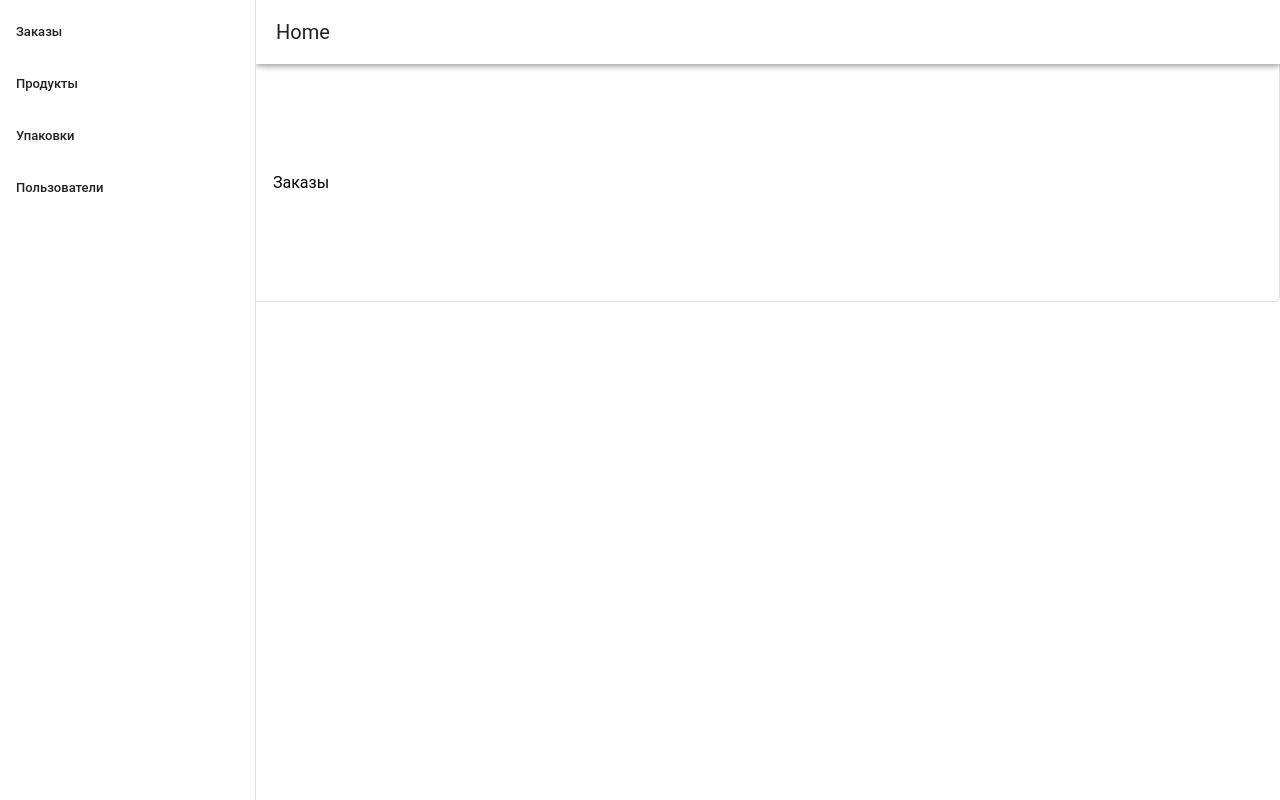
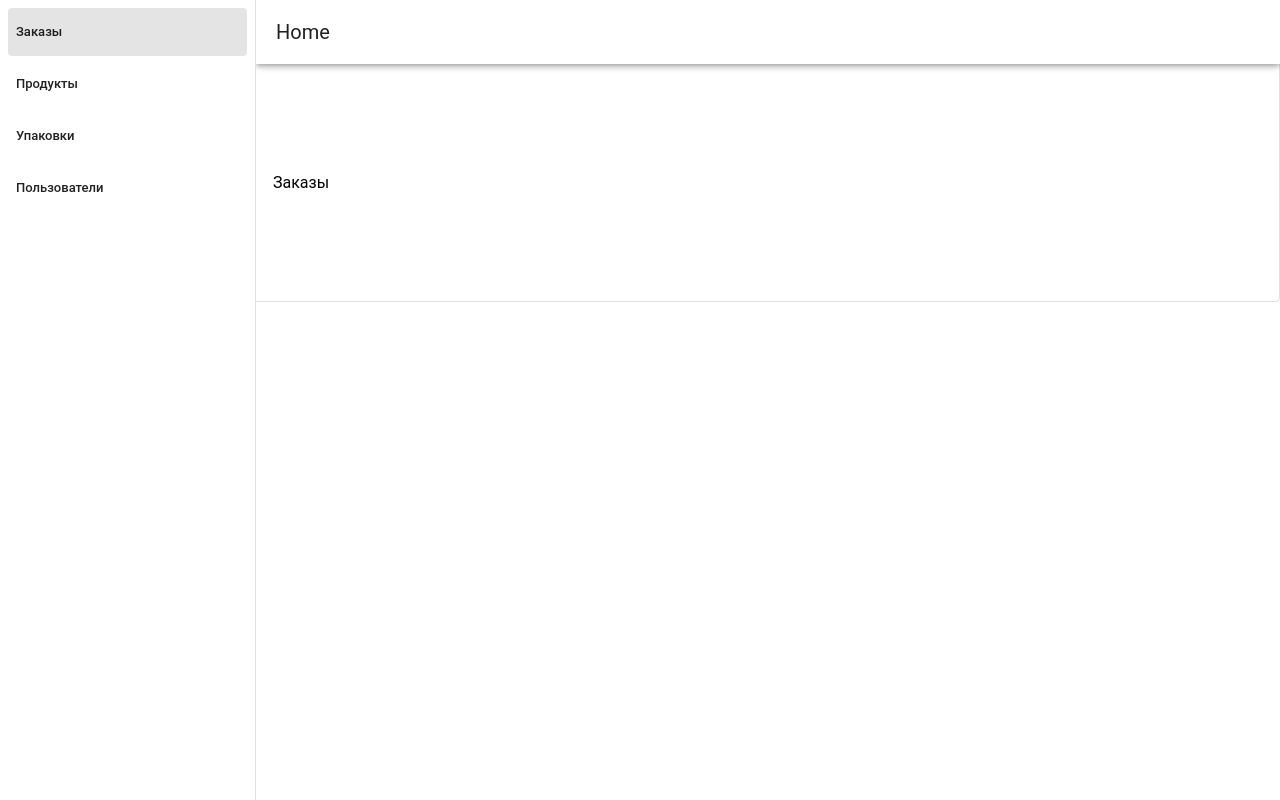
Before and after one commit to twsone1337/new-crm, a Vue app: page / in a window 1280 px wide. Built offline with nearby package versions, Linux system fonts and the light colour scheme.

Commit message:
fix: router history

```diff
--- a/src/App.vue
+++ b/src/App.vue
@@ -5,7 +5,7 @@
 
     <v-main class="d-flex align-center justify-center" height="300">
       <v-container>
-        <router-view> </router-view>
+        <router-view></router-view>
         <!-- <v-sheet
           border="dashed md"
           color="surface-light"
--- a/src/components/navigation/Sidebar.vue
+++ b/src/components/navigation/Sidebar.vue
@@ -1,10 +1,10 @@
 <template>
   <v-navigation-drawer>
     <v-list nav>
-      <v-list-item title="Заказы" href="/"></v-list-item>
-      <v-list-item title="Продукты" href="/products"></v-list-item>
-      <v-list-item title="Упаковки" href="/packages"></v-list-item>
-      <v-list-item title="Пользователи" href="/users"></v-list-item>
+      <v-list-item title="Заказы" to="/"></v-list-item>
+      <v-list-item title="Продукты" to="/products"></v-list-item>
+      <v-list-item title="Упаковки" to="/packages"></v-list-item>
+      <v-list-item title="Пользователи" to="/users"></v-list-item>
     </v-list>
   </v-navigation-drawer>
 </template>
```
Also changed, not shown: src/router/index.ts (+6 -6 lines).
